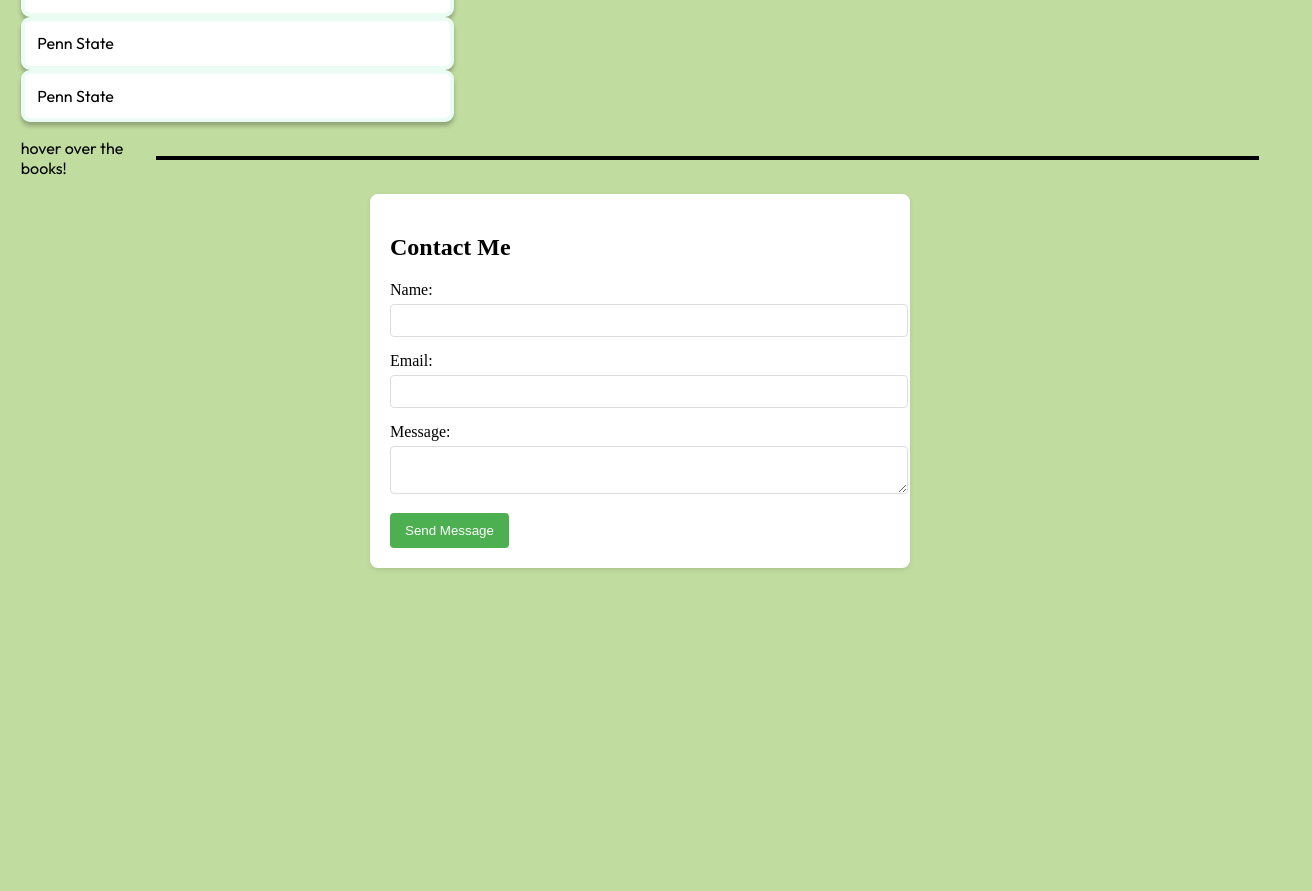
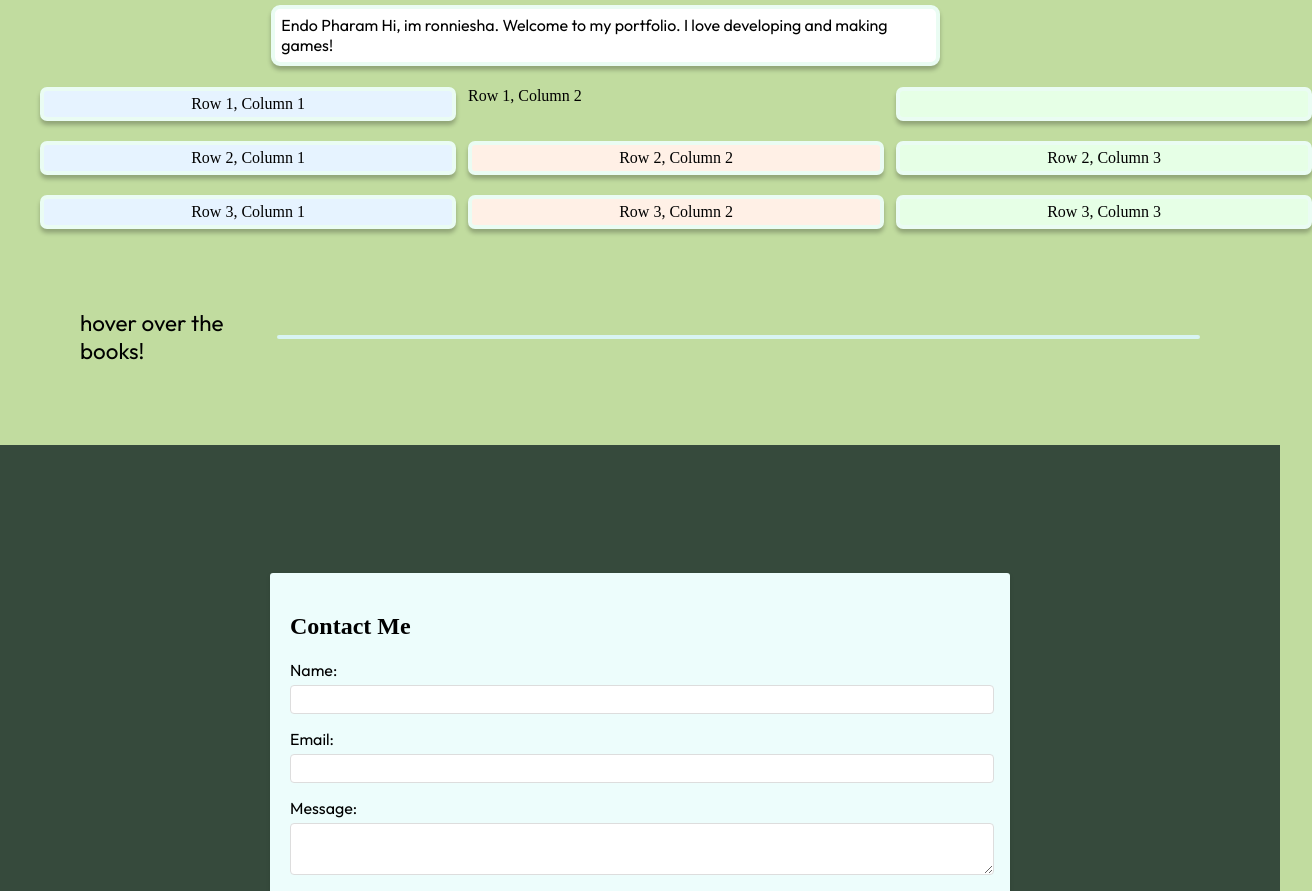
Before and after one commit to macr0nnie/Portfolio, a plain HTML site: page index.html in a window 1280 px wide. Shown: the part 468-1359 px from the top of the page, 1312 px wide, since content can reach past the window. Before the commit the page ends 1057 px from the top, so only its background shows below. Drawn offline with nearby package versions, Linux system fonts and the light colour scheme; some packages are replaced by stand-ins of ours; a script that the page names is missing; a web font is replaced by a local one.

Commit message:
update
work on thhs

```diff
--- a/index.html
+++ b/index.html
@@ -1,69 +1,99 @@
 <!DOCTYPE html>
 <html lang="en">
-
   <head>
-
     <meta charset="UTF-8" />
     <title>Ronniesha Tirumalasetty Home Page</title>
     <link rel="stylesheet" href="style.css" />
-  <link rel="preconnect" href="https://fonts.googleapis.com">
-  <link rel="preconnect" href="https://fonts.gstatic.com" crossorigin>
-  <link href="https://fonts.googleapis.com/css2?family=Outfit&display=swap" rel="stylesheet">
-  <link href="https://fonts.googleapis.com/css2?family=Rampart+One&display=swap" rel="stylesheet">
-  <link href="https://fonts.googleapis.com/css2?family=League+Spartan:wght@100..900&display=swap" rel="stylesheet">
+    <link rel="preconnect" href="https://fonts.googleapis.com" />
+    <link rel="preconnect" href="https://fonts.gstatic.com" crossorigin />
+    <link
+      href="https://fonts.googleapis.com/css2?family=Outfit&display=swap"
+      rel="stylesheet"
+    />
+    <link
+      href="https://fonts.googleapis.com/css2?family=Rampart+One&display=swap"
+      rel="stylesheet"
+    />
+    <link
+      href="https://fonts.googleapis.com/css2?family=League+Spartan:wght@100..900&display=swap"
+      rel="stylesheet"
+    />
   </head>
 
   <body>
-  <h1 class="WebpageHeading"> welcome to ronniesha’s library</h1>
+    <h1 class="WebpageHeading">welcome to ronniesha’s library</h1>
     <div class="page-container">
-    <div class="sectionheading"> ABOUT ME </div>
+      <div class="sectionheading">ABOUT ME</div>
       <div class="backgroundcard">
-      <div class="comments"> Hi, im ronniesha. Welcome to my portfolio. I love developing and making games!</div>
+        <p class="comments">
+          Hi, im ronniesha. Welcome to my portfolio. I love developing and
+          making games!
+        </p>
       </div>
       <div id="libaryCard">
         <div class="comments">
           <p>Hello, my name is Ronniesha!</p>
           <ul>
-          <li>Penn State University</li>
+            <li>Penn State University Information</li>
             <li>B.S in Information Technology</li>
             <li>Security Analyst Focus</li>
           </ul>
         </div>
-      <img id="profilepic" src="static/instaprofile.jpg" alt="Profile picture of Ronniesha">
+        <img
+          id="profilepic"
+          src="static/instaprofile.jpg"
+          alt="Profile picture of Ronniesha"
+        />
       </div>
     </div>
 
     <!-- Experience Section-->
-  <div class="experience">
-    <div class="sectionheading"> EXPERIENCE </div>
-    <div class="backgroundcard">
-      <div class="comments"> Penn State</div>
+    <div class="sectionheading experienceheading">EXPERIENCE</div>
+    <div class="flex-row">
+      <div class="padding">
+        <div class="experience-cards padding">
+          <div class="comments ">Endo Pharam  Hi, im ronniesha. Welcome to my portfolio. I love developing and
+            making games!</div>
         </div>
-    <div class="backgroundcard">
-      <div class="comments"> Penn State</div>
       </div>
-    <div class="backgroundcard">
-      <div class="comments"> Penn State</div>
+    </div>
+
+
+    <div class="grid-container">
+      <!-- Row 1 -->
+      <div class="grid-item">Row 1, Column 1</div>
+      <div class="grid-item2">Row 1, Column 2</div>
+      <div class="grid-item"></div>
+
+      <!-- Row 2 -->
+      <div class="grid-item">Row 2, Column 1</div>
+      <div class="grid-item">Row 2, Column 2</div>
+      <div class="grid-item">Row 2, Column 3</div>
+
+      <!-- Row 3 -->
+      <div class="grid-item">Row 3, Column 1</div>
+      <div class="grid-item">Row 3, Column 2</div>
+      <div class="grid-item">Row 3, Column 3</div>
   </div>
 
 
 
-
   <div class="skills flex">
-    <p class="comments"> hover over the books!</p>
+    <p class="comments">hover over the books!</p>
     <spline-viewer url="https://prod.spline.design/M-2ESSn60ZHgdK0p/scene.splinecode"></spline-viewer>
   </div>
 
+<div class="formbg">
   <div class="Form">
     <form id="contactForm">
       <h2>Contact Me</h2>
       <div class="form-group">
         <label for="name">Name:</label>
-        <input type="text" id="name" name="name" required>
+        <input type="text" id="name" name="name" required />
       </div>
       <div class="form-group">
         <label for="email">Email:</label>
-        <input type="email" id="email" name="email" required>
+        <input type="email" id="email" name="email" required />
       </div>
       <div class="form-group">
         <label for="message">Message:</label>
@@ -72,13 +102,22 @@
       <button type="submit">Send Message</button>
     </form>
   </div>
-  <script type="text/javascript" src="https://cdn.jsdelivr.net/npm/@emailjs/browser@3/dist/email.min.js"></script>
+
+</div>
+
+
+
+
+
+    <script
+      type="text/javascript"
+      src="https://cdn.jsdelivr.net/npm/@emailjs/browser@3/dist/email.min.js"
+    ></script>
     <script src="scripts.js"></script>
-  <script type="module" src="https://unpkg.com/@splinetool/viewer@1.9.28/build/spline-viewer.js"></script>
-
+    <script
+      type="module"
+      src="https://unpkg.com/@splinetool/viewer@1.9.28/build/spline-viewer.js"
+    ></script>
   </body>
-<footer>
-
-</footer>
-
+  <footer></footer>
 </html>
--- a/style.css
+++ b/style.css
@@ -1,16 +1,63 @@
-body {
+body{
+  margin: 0;
+  padding: 0;
   background-color: #c1dc9f;
-  padding: 1%;
 }
 spline-viewer {
   width: 100%;
   max-width: 75rem;
-  border: 2px solid rgb(0, 0, 0);
+  border: 2px solid rgb(216, 244, 243);
+  border-radius: 7px;
 }
-.skills{
+p{
+  font-size: 1.4rem;
+  padding: 0%;
+  margin: 0%;
+}
 
 
+.grid-container {
+  display: grid;
+  grid-template-columns: repeat(3, 1fr); /* Creates three equal columns */
+  gap: 20px; /* Space between rows and columns */
+  max-width: 1200px; /* Optional: limits the maximum width of the grid */
+  margin: 0 auto; /* Centers the grid container */
 }
+
+.grid-item {
+  background-color: #ffffff;
+  padding: 20px;
+  border-radius: 8px;
+  box-shadow: 0 2px 4px rgba(0,0,0,0.1);
+  text-align: center;
+}
+
+.grid-item{
+  background-color: white;
+  color: black;
+  font-size: 1rem;
+  width: 300pt;
+  padding: 1%;
+  border-radius: 7px;
+  border-width: 19px;
+  border: 4px solid rgba(234,252,243,1);
+  box-shadow: 0px 4px 4px rgba(0, 0, 0, 0.25);
+}
+
+/* Optional: Different background colors for each row */
+.grid-item:nth-child(3n-2) { background-color: #e6f3ff; }
+.grid-item:nth-child(3n-1) { background-color: #fff0e6; }
+.grid-item:nth-child(3n) { background-color: #e6ffe6; }
+
+.skills{
+  padding: 5rem;
+  display: flex;
+  align-items: flex-start;
+  gap: 2%;
+  justify-content: center;
+}
+
+
 .WebpageHeading {
   font-size: 4.5rem;
   text-align: center;
@@ -22,53 +69,22 @@
   font-family: "Outfit";
   color: #000000;
   text-align: left;
+}
+/* not working for some reason*/
+.experience{
 
 }
-
-.Form {
-  max-width: 500px;
-  margin: 0 auto;
-  padding: 20px;
-  background-color: white;
-  border-radius: 8px;
-  box-shadow: 0 2px 4px rgba(0,0,0,0.1);
+.experienceheading{
+  margin-left: 285px;
+}
+.padding{
+  padding: 2%;
 }
 
-.form-group {
-  margin-bottom: 15px;
-}
-
-label {
-  display: block;
-  margin-bottom: 5px;
-}
-
-input[type="text"],
-input[type="email"],
-textarea {
-  width: 100%;
-  padding: 8px;
-  border: 1px solid #ddd;
-  border-radius: 4px;
-}
-
-button {
-  background-color: #4CAF50;
-  color: white;
-  padding: 10px 15px;
-  border: none;
-  border-radius: 4px;
-  cursor: pointer;
-}
-
-button:hover {
-  background-color: #45a049;
-}
-
-
-.experience{
-  flex-direction: column;
-  row-gap: 100px;
+.flex-row{
+  display: flex;
+  flex-flow: row wrap;
+  margin-left: 250px;
 }
 
 .experience-cards{
@@ -80,6 +96,8 @@
   border: 4px solid rgba(234,252,243,1);
   box-shadow: 0px 4px 4px rgba(0, 0, 0, 0.25);
 }
+
+
 .page-container{
   display: flex;
   align-items: flex-start;
@@ -119,13 +137,20 @@
   overflow: hidden; /* Prevents content overflow */
 }
 
+.experience-cards
+{
+  background-color: white;
+  color: black;
+  font-size: 1rem;
+}
+
 .backgroundcard{
   background-color: white;
   color: black;
   font-size: 1rem;
   width: 300pt;
   padding: 1%;
-  border-radius: 9px;
+  border-radius: 7px;
   border-width: 19px;
   border: 4px solid rgba(234,252,243,1);
   box-shadow: 0px 4px 4px rgba(0, 0, 0, 0.25);
@@ -154,3 +179,59 @@
 break{
   margin-top: 30%;
 }
+/*Form*/
+
+.formbg{
+  background-color: #364A3C;
+  z-index: -1;
+  margin: 0%;
+  padding: 10%;
+
+
+}
+.Form {
+  z-index: 1;
+  max-width: 700px;
+  margin: 0 auto;
+  padding: 20px;
+  background-color: rgb(237, 253, 252);
+  border-radius: 3px;
+  box-shadow: 0 2px 4px rgba(0,0,0,0.1);
+}
+
+.form-group {
+  margin-bottom: 15px;
+}
+
+label {
+  display: block;
+  margin-bottom: 5px;
+  font-family: "Outfit";
+  color: #000000;
+}
+
+input[type="text"],
+input[type="email"],
+textarea {
+  width: 100%;
+  padding: 1px;
+  border: 1px solid #ddd;
+  border-radius: 4px;
+  font-size: 16pt;
+
+}
+
+button {
+  background-color: #b0e1e0;
+  color: rgb(0, 0, 0);
+  padding: 10px 15px;
+  border: none;
+  border-radius: 4px;
+  cursor: pointer;
+  font-family: "Outfit";
+  font-size: 1rem;
+}
+
+button:hover {
+  background-color: #9dd7a0;
+}
```
Lines whose indentation alone changed are shown as unchanged.
